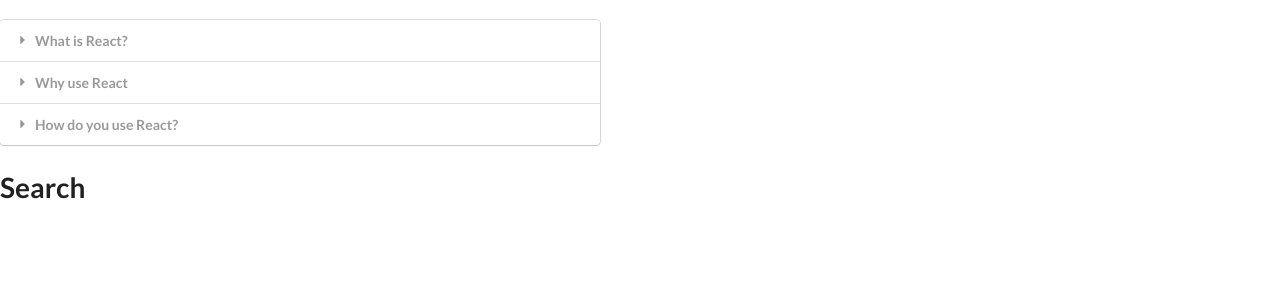
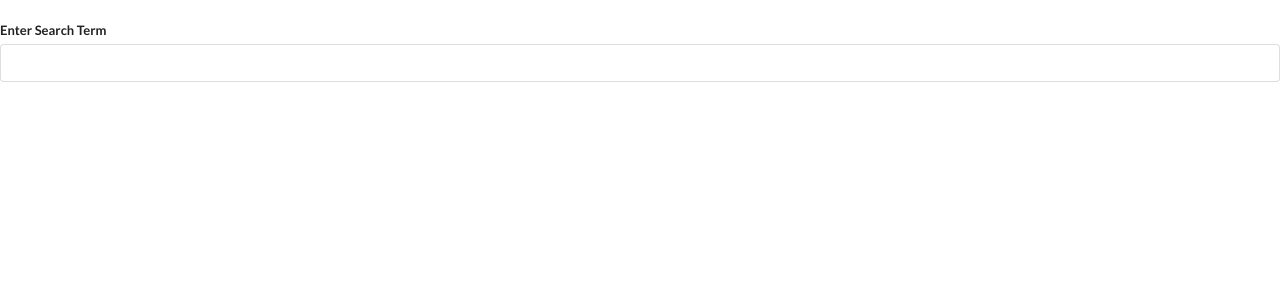
Before and after one commit to SkyHustle/widgets, a React (Create React App) app: page / in a window 1280 px wide. Shown: the top 300 px of the page. Built offline with nearby package versions, Linux system fonts and the light colour scheme.

Commit message:
Build input field and track changes

```diff
--- a/src/App.js
+++ b/src/App.js
@@ -21,7 +21,7 @@
     return (
         <div>
             <br />
-            <Accordion items={items} />
+            {/* <Accordion items={items} /> */}
             <Search />
         </div>
 
--- a/src/components/Search.js
+++ b/src/components/Search.js
@@ -1,7 +1,22 @@
-import React from 'react';
+import React, { useState } from 'react';
 
 const Search = () => {
-    return <h1>Search</h1>
+    const [term, setTerm] = useState('');
+
+    return (
+        <div>
+            <div className="ui form">
+                <div className="field">
+                    <label>Enter Search Term</label>
+                    <input
+                        value={term}
+                        onChange={e => setTerm(e.target.value)}
+                        className="input"
+                    />
+                </div>
+            </div>
+        </div>
+    );
 }
 
 export default Search;
```
